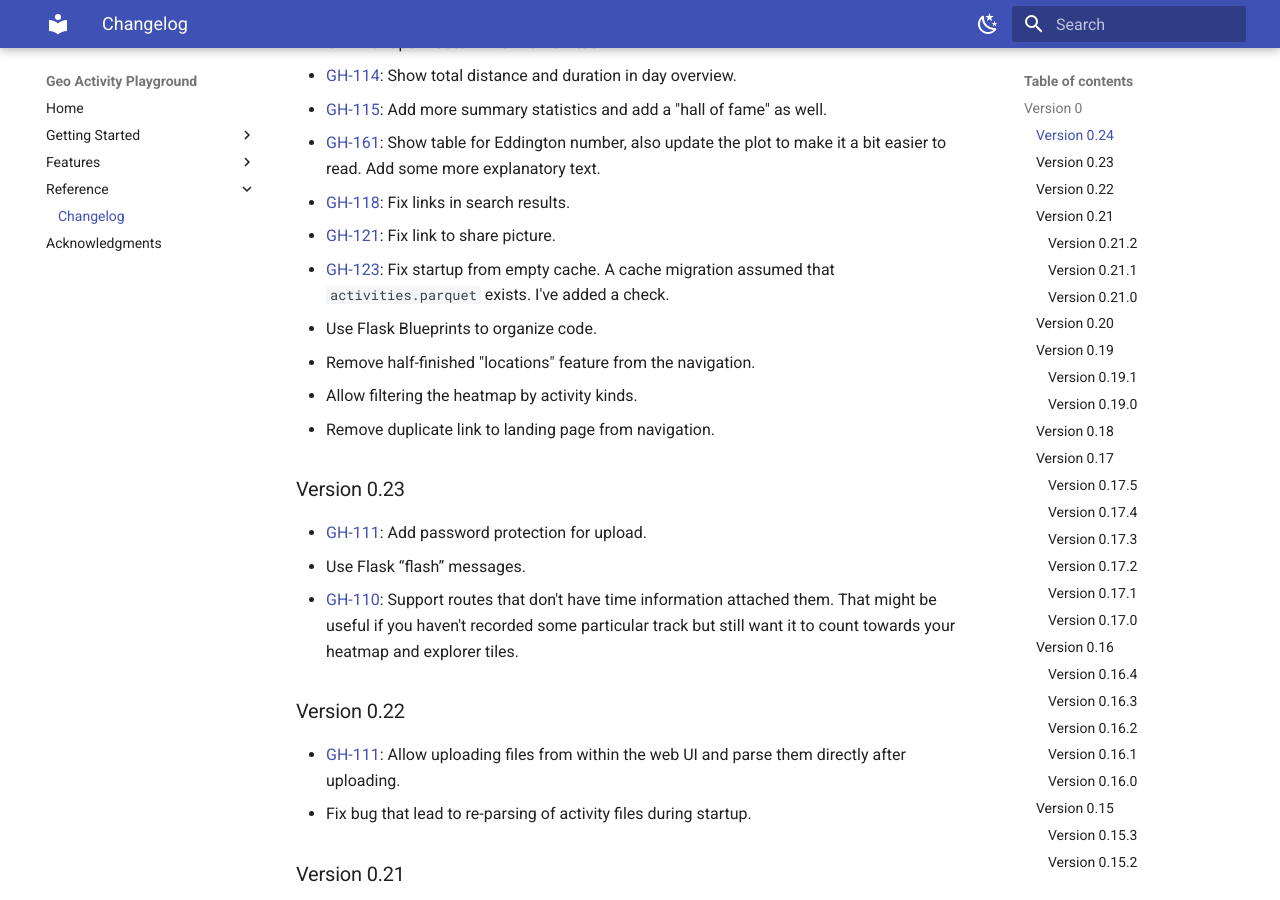
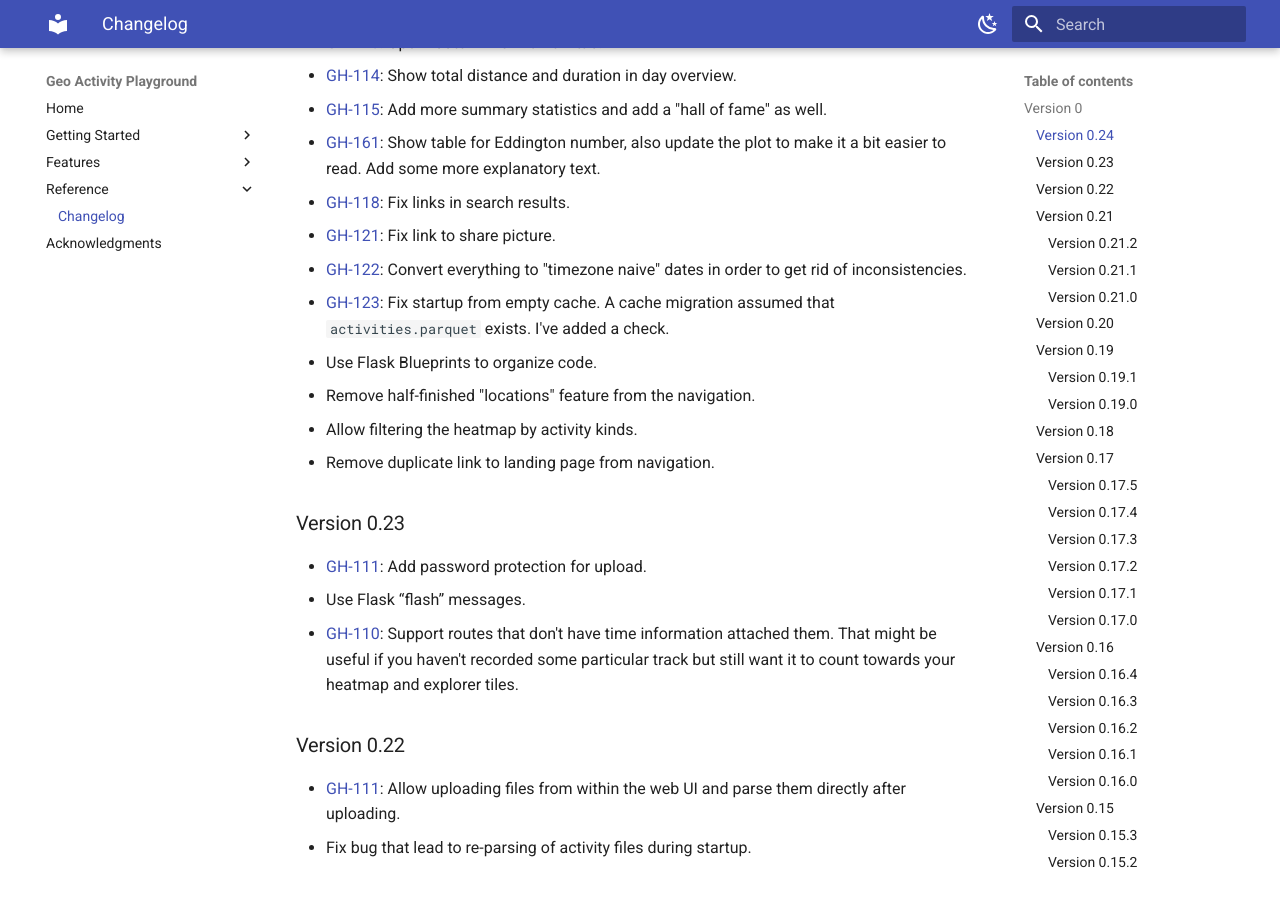
Before and after one commit to martin-ueding/geo-activity-playground, an MkDocs documentation site: the page built from docs/reference/changelog.md, in a window 1280 px wide and 900 px high, scrolled down 463 px. Built offline with MkDocs 1.6.1 and Material for MkDocs 9.7.7, drawn with Linux system fonts in a browser that asks for light colours.

Commit message:
Changelog entry

```diff
--- a/docs/reference/changelog.md
+++ b/docs/reference/changelog.md
@@ -16,6 +16,7 @@ This is the pre-release series. Things haven't settled yet, so each minor versio
 - [GH-161](https://github.com/martin-ueding/geo-activity-playground/issues/161): Show table for Eddington number, also update the plot to make it a bit easier to read. Add some more explanatory text.
 - [GH-118](https://github.com/martin-ueding/geo-activity-playground/issues/118): Fix links in search results.
 - [GH-121](https://github.com/martin-ueding/geo-activity-playground/issues/121): Fix link to share picture.
+- [GH-122](https://github.com/martin-ueding/geo-activity-playground/issues/122): Convert everything to "timezone naive" dates in order to get rid of inconsistencies.
 - [GH-123](https://github.com/martin-ueding/geo-activity-playground/issues/123): Fix startup from empty cache. A cache migration assumed that `activities.parquet` exists. I've added a check.
 - Use Flask Blueprints to organize code.
 - Remove half-finished "locations" feature from the navigation.
```
